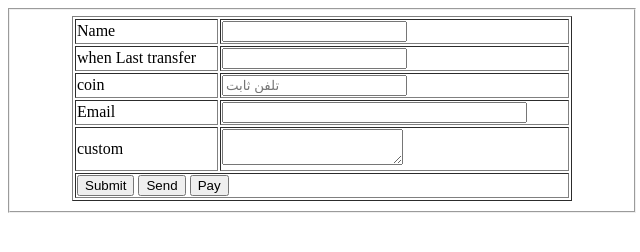
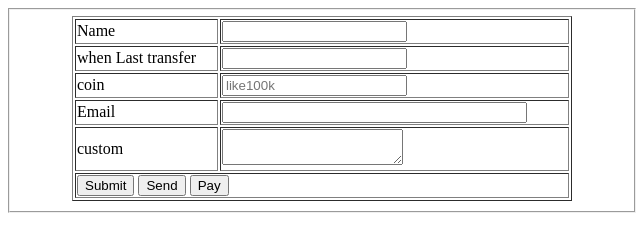
Before and after one commit to Lkmuimn/fc-ultimate-coin, a plain HTML site: page Index.html in a window 1280 px wide. Shown: the full height of the page, 318-958 px from the left. Drawn offline with Linux system fonts and the light colour scheme.

Commit message:
Update Index.html

```diff
--- a/Index.html
+++ b/Index.html
@@ -19,7 +19,7 @@
             </tr>
             <tr>
             <td>coin</td>
-            <td><input type="number" name="phone" placeholder="تلفن ثابت"></td>
+            <td><input type="number" name="phone" placeholder="like100k"></td>
             </tr>
             <tr>
             <td>Email</td>
```
